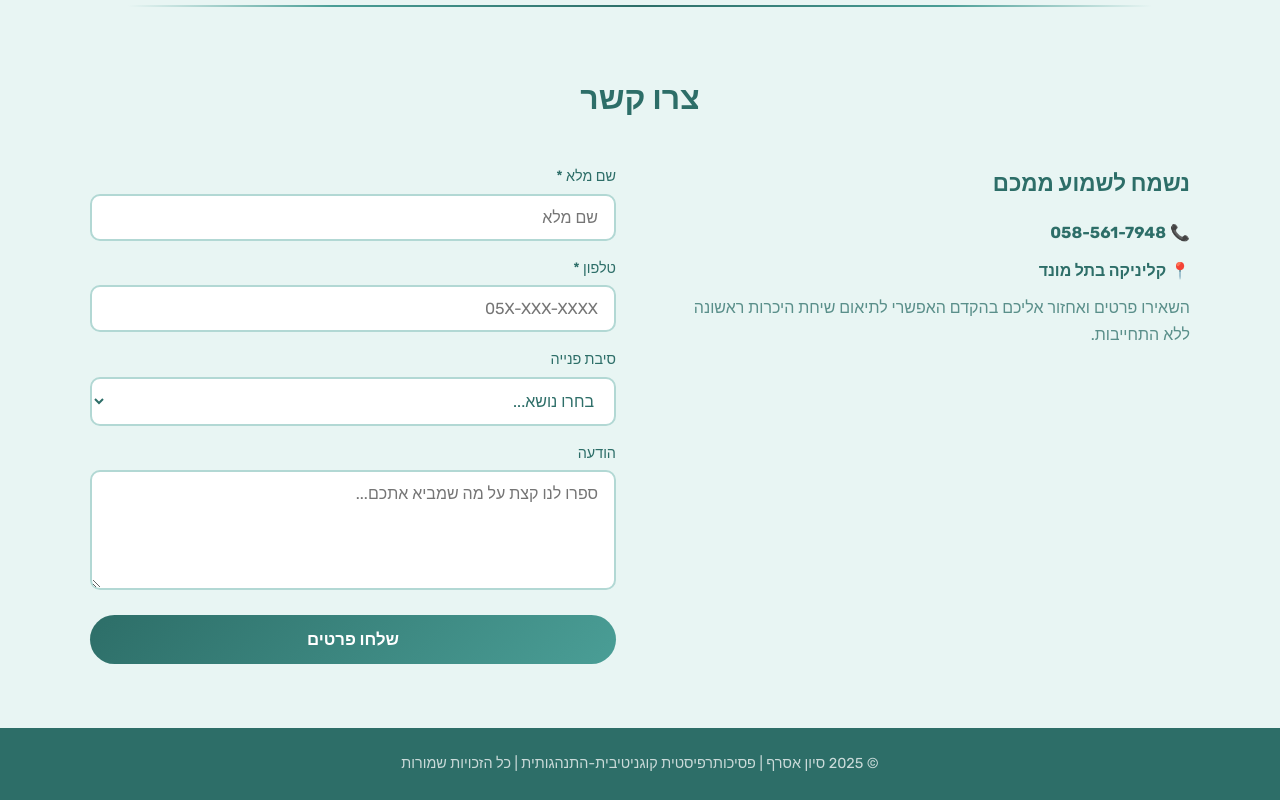
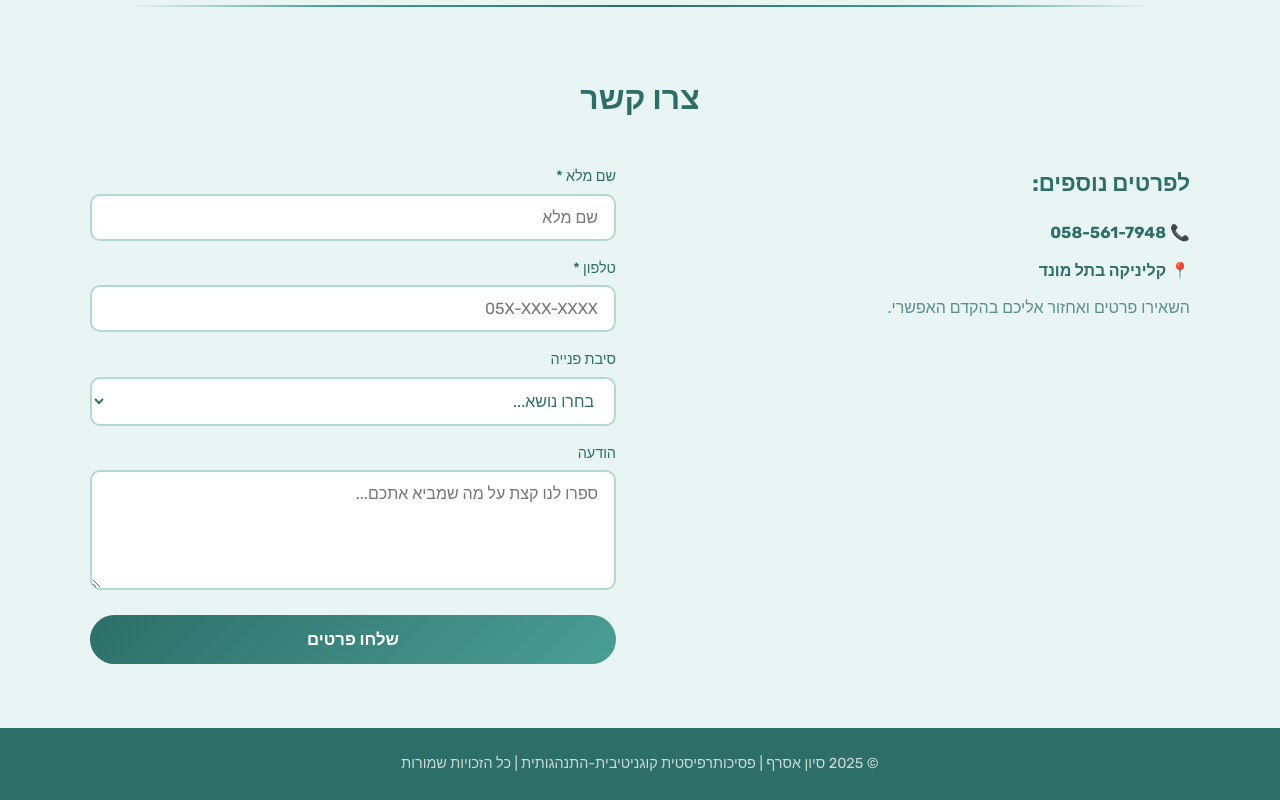
Before and after one commit to razgranot-dev/sivan-asraf, a plain HTML site: page index.html in a window 1280 px wide. Shown: the part 1347-2147 px from the top of the page. Drawn offline with Linux system fonts and the light colour scheme.

Commit message:
Add files via upload

```diff
--- a/index.html
+++ b/index.html
@@ -524,10 +524,10 @@
       <h2 class="section-title">צרו קשר</h2>
       <div class="contact-wrapper">
         <div class="contact-info">
-          <h3>נשמח לשמוע ממכם</h3>
+          <h3>לפרטים נוספים:</h3>
           <p>📞 <strong>058-561-7948</strong></p>
           <p>📍 <strong>קליניקה בתל מונד</strong></p>
-          <p>השאירו פרטים ואחזור אליכם בהקדם האפשרי לתיאום שיחת היכרות ראשונה ללא התחייבות.</p>
+          <p>השאירו פרטים ואחזור אליכם בהקדם האפשרי.</p>
         </div>
         <div>
           <form id="contact-form">
```
